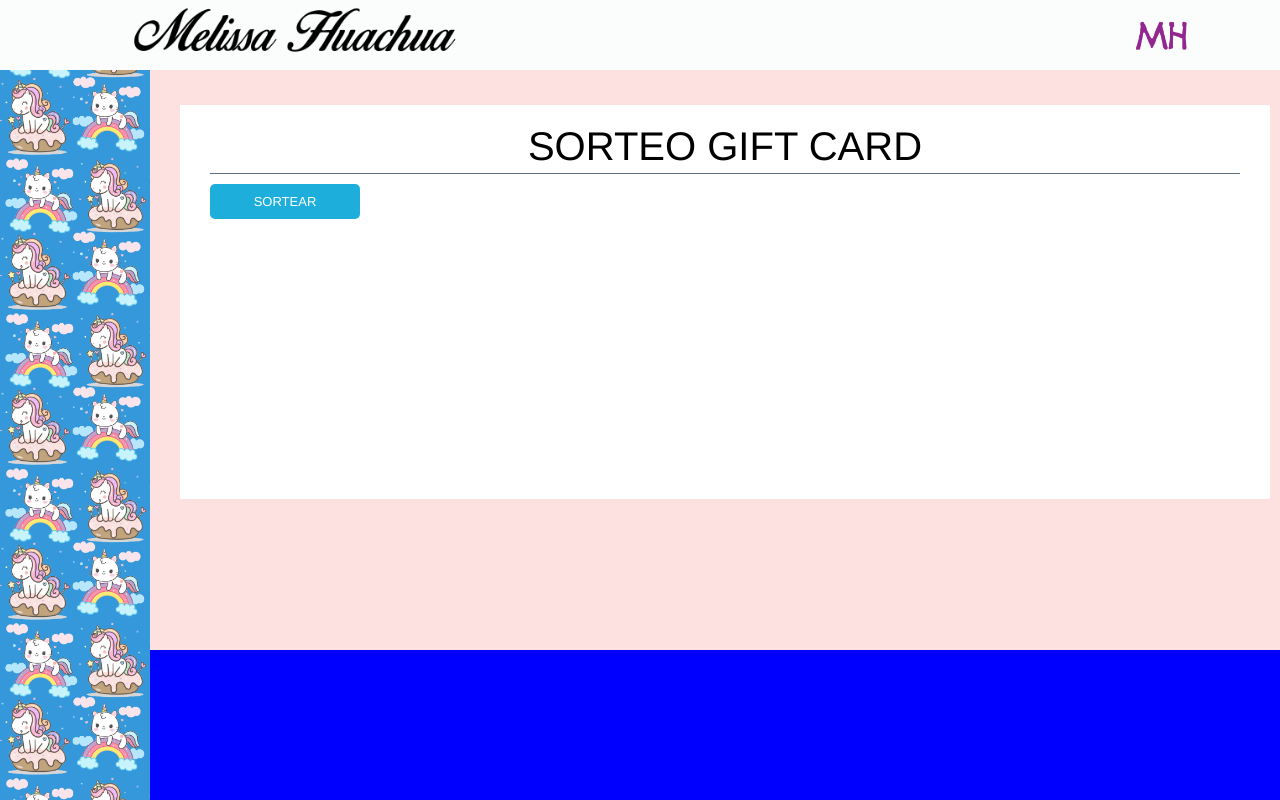
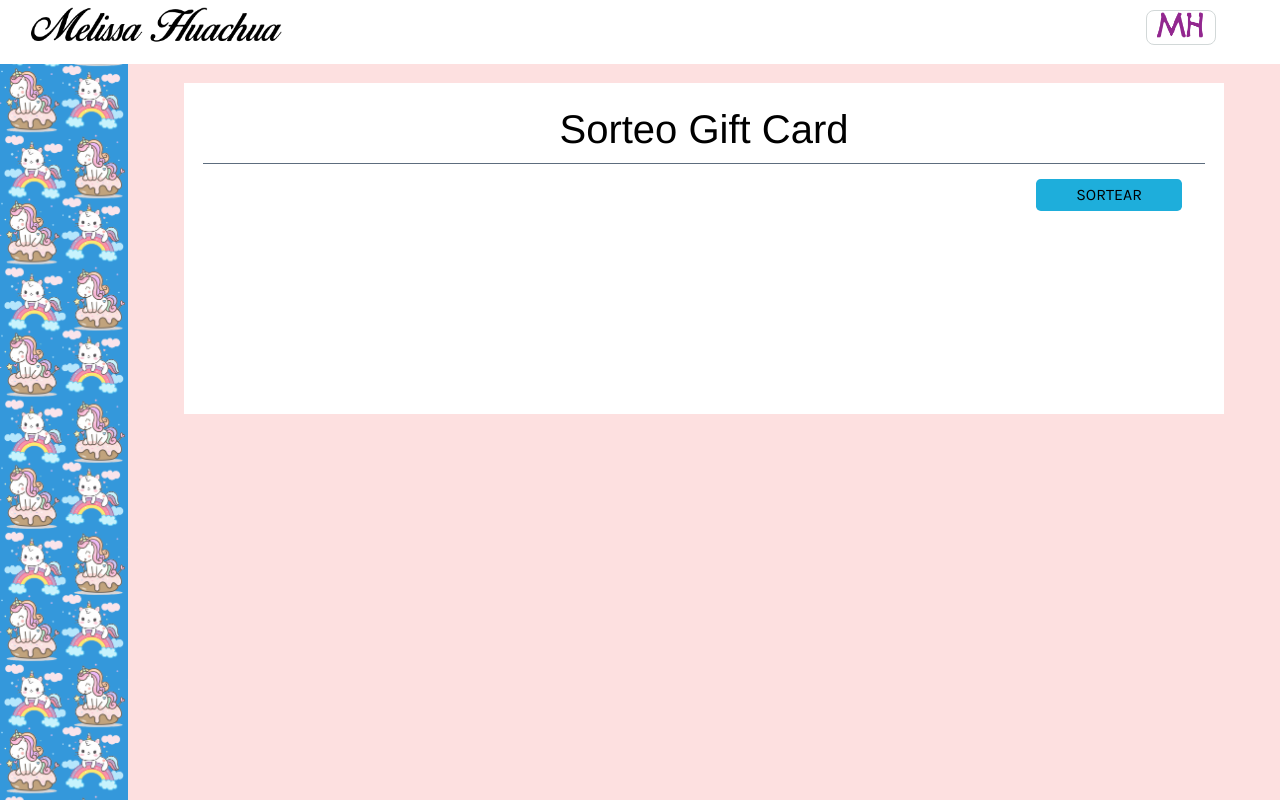
Before and after one commit to angelozamora/melissa-hb, a plain HTML site: page giftcard.html in a window 1280 px wide. Drawn offline with Linux system fonts and the light colour scheme.

Commit message:
Se cambio la media query de giftcard

```diff
--- a/css/gift.css
+++ /dev/null
@@ -1,18 +0,0 @@
-/***** main carrito ******/
-
-
-.titulo1{
-    font-size: 40px;
-    font-weight: normal;
-
-}
-
-.titulo2{
-    font-size: 35px;
-    margin-bottom: 2px;
-    font-weight: normal;
-}
-
-.gift-valor{
-    font-size: 75px;
-}
--- /dev/null
+++ b/css/giftcard.css
@@ -0,0 +1,279 @@
+*{
+    box-sizing: border-box;
+    padding: 0px;
+    margin: 0px;
+}
+
+a{
+    text-decoration: none;
+}
+
+body{
+    height: auto;
+    min-height: 100%;
+    background-color: #fde0e0;
+}
+
+.body-content{
+    min-height: 100%;
+    background-color: lightskyblue;
+
+}
+
+
+header{
+    position: relative;
+    height: 2.5rem;
+    width: 100%;
+    background-color: white;
+
+
+}
+
+.header-content{
+    position: relative;
+    height: 100%;
+    width: 100%;
+    background-color: transparent;
+    padding: 2%;
+}
+
+.logo-header{
+    position: relative;
+    height: 80%;
+    width: 38%;
+    background-color: transparent;
+
+}
+
+.opciones{
+    position: absolute;
+    width: 10%;
+    height: 55%;
+    background-color: transparent;
+    border: 0.4px solid #d2d8d8;
+    border-radius: 0.5rem;
+    right: 5%;
+    top: 20%;
+}
+
+
+.header-img{
+    width: 100%;
+    height: auto;
+}
+
+/******** ASIDE ***********/
+.aside-content{
+    position: relative;
+    height: 3.5rem;
+    width: 100%;
+    background-color: #3498DB;
+    background-image: url(../img/unicornio/aside3.png);
+    background-size: 30%;
+    background-position: center top;
+}
+
+
+/********** MAIN ************/
+.main{
+    min-height: 100%;
+    width: 100%;
+    background-color: #fde0e0;
+    padding: 0.5rem;
+}
+
+.portada-content{
+    position: relative;
+    width: 100%;
+    height: 9.5rem;
+    background-color: white;
+    background-image: url(../img/estrellas.png);
+    background-size: 30%;
+    margin-bottom: 1rem;
+    padding: 1px;
+    display: none;
+}
+
+.portada-imagen{
+    display: block;
+    width: 65%;
+    height: 90%;
+    margin: 0.8rem auto;
+}
+
+
+.main-content{
+    width: 100%;
+    height: 100%;
+    background-color: white;
+    padding: 0.5rem;
+}
+
+.titulo{
+    background-color: transparent;
+    font-family: Helvetica,sans-serif;
+    font-weight: lighter;
+    font-size: 1.3rem;
+    display: block;
+    text-align: center;
+    padding: 0.4rem 0.2rem;
+    border-bottom: 1px solid #5D6D7E;
+}
+
+.titulo2{
+    background-color: transparent;
+    font-size: 1.2rem;
+    display: block;
+    text-align: center;
+    padding: 0.4rem 0.2rem;
+}
+
+
+
+
+.giftcard-content{
+    min-height: 9rem;
+    background-color: transparent;
+    padding: 0.2rem;
+}
+
+.btn-random{
+    background-color: #1EAEDB;
+    color: black;
+    font-family: 'Karla', sans-serif;
+    width: 25%;
+    margin-top: 0.7rem ;
+    margin-bottom: 0.7rem;
+    height: 2rem;
+    font-size: 0.9rem;
+    margin-left: 72%;
+    text-align: center;
+    line-height: 2rem;
+    border-radius: 0.3rem;
+}
+
+.ver-url:hover, .ver-url:focus,.btn-random:hover, .btn-random:focus{
+    outline: none;
+    color: white;
+    font-weight: bold;
+    background-color: rgb(49, 235, 74);
+    border: 1px solid rgb(27, 216, 74) ;
+    cursor: pointer;
+}
+
+/******** CAJA DE SORTEO *********/
+.giftcard{
+    position: relative;
+    min-height: 45%;
+    width: 100%;
+    background-color: transparent;
+    padding: 0.2rem;
+    margin: 0rem auto;
+}
+
+.giftcard-exito{
+    background-color: rgb(17, 238, 102) ;
+}
+
+#spinner{
+    display: none;
+    height: 5rem;
+    background-color: transparent;
+    margin: 0.8rem auto;
+    border: none;
+
+}
+
+
+.gift-valor{
+    text-align: center;
+    font-size: 3.8rem;
+    padding: 0.7rem;
+
+}
+
+
+
+
+@media (min-width:480px){
+    header{
+        position: relative;
+        z-index: 100;
+        height: 4rem;
+
+    }
+
+    .header-content{
+        padding: 0.4%  1.6%;
+    }
+
+    .logo-header{
+        width: 22%;
+        height: 85%;
+    }
+    .opciones{
+        width: 5.5%;
+        top: 15%;
+    }
+
+    .aside-content{
+        position: absolute;
+        width: 10%;
+        height: 100%;
+        background-size: 100%;
+        z-index: 50;
+        top: 0;
+    }
+
+    .main{
+        width: 90%;
+        margin-left: 10%;
+        padding: 1.2rem 3.5rem;
+
+    }
+
+    .main-content{
+        padding: 0.8rem 1.2rem;
+    }
+
+    .portada-content{
+        display: block;
+    }
+
+    .giftcard-content{
+        padding: 0.2rem 0.8rem;
+        min-height: 12rem;
+    }
+
+    .titulo{
+        font-size: 2.5rem;
+        padding: 0.7rem 0.2rem;
+    }
+
+    .titulo2{
+        font-size: 1.5rem;
+        padding: 0.5rem 0.2rem;
+    }
+    .btn-random{
+        width: 15%;
+        margin-left: 84%;
+        font-size: 1rem;
+    }
+
+    .giftcard{
+        padding: 0.8rem 0.6rem;
+        min-height: 11rem;
+    }
+
+    #spinner{
+        height: 12rem;
+    }
+
+    .gift-valor{
+        font-size: 8rem;
+
+
+    }
+
+}
--- a/giftcard.html
+++ b/giftcard.html
@@ -1,53 +1,60 @@
+<!DOCTYPE html>
 <html lang="en">
 <head>
     <meta charset="UTF-8">
     <meta name="viewport" content="width=device-width, initial-scale=1.0">
-    <title>Gift card</title>
-    <link rel="stylesheet" href="css/style.css">
-    <link rel="stylesheet" href="css/gift.css">
-
-
+    <title>GiftCard</title>
+    <link rel="icon" type="img/png" href="img/melissa/iniciales.png">
+    <link rel="stylesheet" href="css/giftcard.css">
+    <link
+    href="https://fonts.googleapis.com/css2?family=Karla&family=Roboto&family=Work+Sans&display=swap"
+    rel="stylesheet"
+    />
 </head>
 <body>
-    <div class="body">
-        <header>
-            <div class="header">
+    <div class="body-content">
+        <header >
+            <div class="header-content">
                 <div class="logo-header">
                     <img src="img/lettering/nombre2.png" alt="" class="header-img">
                 </div>
-                <div class="sorteo">
+                <div class="opciones">
                     <a href="opciones.html"><img src="img/melissa/iniciales.png" alt="" class="header-img"></a>
                 </div>
             </div>
+
         </header>
-        <aside class="aside-imagen">
+        <aside class="aside-content">
 
         </aside>
         <main class="main">
+            <!--
+            <div class="portada-content">
+                    <img src="img/lettering/sorteoderegalos.png" alt="" class="portada-imagen">
+            </div>
+            -->
             <div class="main-content">
-                <div class="main-giftcard">
-                    <h1 class="titulo titulo1">SORTEO GIFT CARD</h1>
-                    <div class="boton-random">SORTEAR</div>
-                    <div class="giftcard-content">
-                            <img src="img/spinner.gif" alt="" id="spinner">
-
+                <h1 class="titulo">Sorteo Gift Card</h1>
+                <div class="giftcard-content">
+                    <div class="btn-random">SORTEAR</div>
+                    <div class="giftcard">
+                        <img src="img/spinner.gif" alt="" id="spinner">
                         <div class="resultado">
-                            <!--
-                            <h2 class="titulo titulo2">Felicidades Hermosa!!</h2>
-                            <h1 class="titulo gift-valor">$150</h1>
-                            <h3 class="titulo condicion">ESTE PREMIO SOLO ES VALIDO SI LE DAS MUCHO AMOR Y CARIÑO AL TIO GAPO DE TATY</h3>
-                            -->
+                        <!--
+                            <h2 class="titulo2">Felicidades Hermosa!!</h2>
+                            <h1 class="gift-valor">$150</h1>
+                            <h3 class="titulo2">Este premio solo es valido si le das mucho amor y cariño al tio guapo de Taty</h3>
+                        -->
                         </div>
+                    </div>
+                </div>
 
 
 
-                    </div>
-                </div>
             </div>
+        </main>
+    </div>
 
-        </main>
-
-    </div>
     <script src="js/giftcard.js"></script>
 </body>
 </html>
--- a/js/giftcard.js
+++ b/js/giftcard.js
@@ -1,6 +1,6 @@
 //VARIANLES
-let boton=document.querySelector(".boton-random");
-let giftcontent=document.querySelector(".giftcard-content");
+let boton=document.querySelector(".btn-random");
+let giftcard=document.querySelector(".giftcard");
 let resultado=document.querySelector(".resultado");
 
 //EVENT LISTENER
@@ -21,23 +21,23 @@ function valorGiftCard(){
 
     resultado.innerHTML="";
 
-    if(giftcontent.className="giftcard-exito"){
-        giftcontent.classList.remove('giftcard-exito');
+    if(giftcard.className="giftcard-exito"){
+        giftcard.classList.remove('giftcard-exito');
     }
 
     var spinnerGif=document.getElementById('spinner');
     spinnerGif.style.display='block';
 
     let innerHTML=`
-        <h2 class="titulo titulo2">Felicidades Hermosa!!</h2>
-        <h1 class="titulo gift-valor">S/${numRandom}</h1>
-        <h3 class="titulo condicion">ESTE PREMIO SOLO ES VALIDO SI LE DAS MUCHO AMOR Y CARIÑO AL TIO GUAPO DE TATY</h3>
+        <h2 class="titulo2">Felicidades Hermosa!!</h2>
+        <h1 class="gift-valor">S/${numRandom}</h1>
+        <h3 class="titulo2">Este premio solo es valido si le das mucho amor y cariño al tio guapo de Taty</h3>
 
     `;
 
     setTimeout(() => {
         spinnerGif.style.display='none';
-        giftcontent.classList.add('giftcard-exito');
+        giftcard.classList.add('giftcard-exito');
         resultado.innerHTML=innerHTML;
     },4000)
 
```
Also changed, not shown: index.html (+1 -0 lines), opciones.html (+1 -0 lines), sorteo.html (+1 -0 lines).
